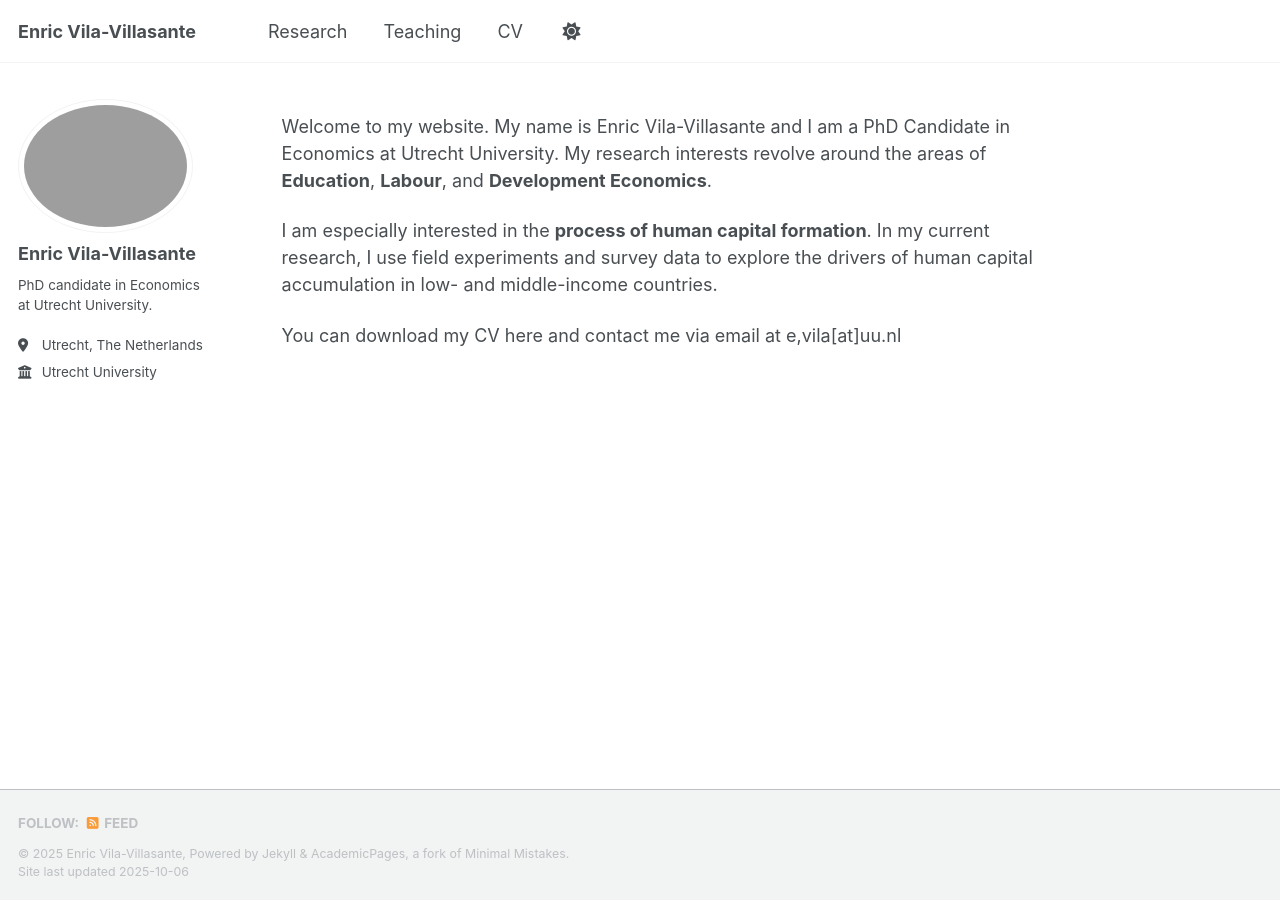
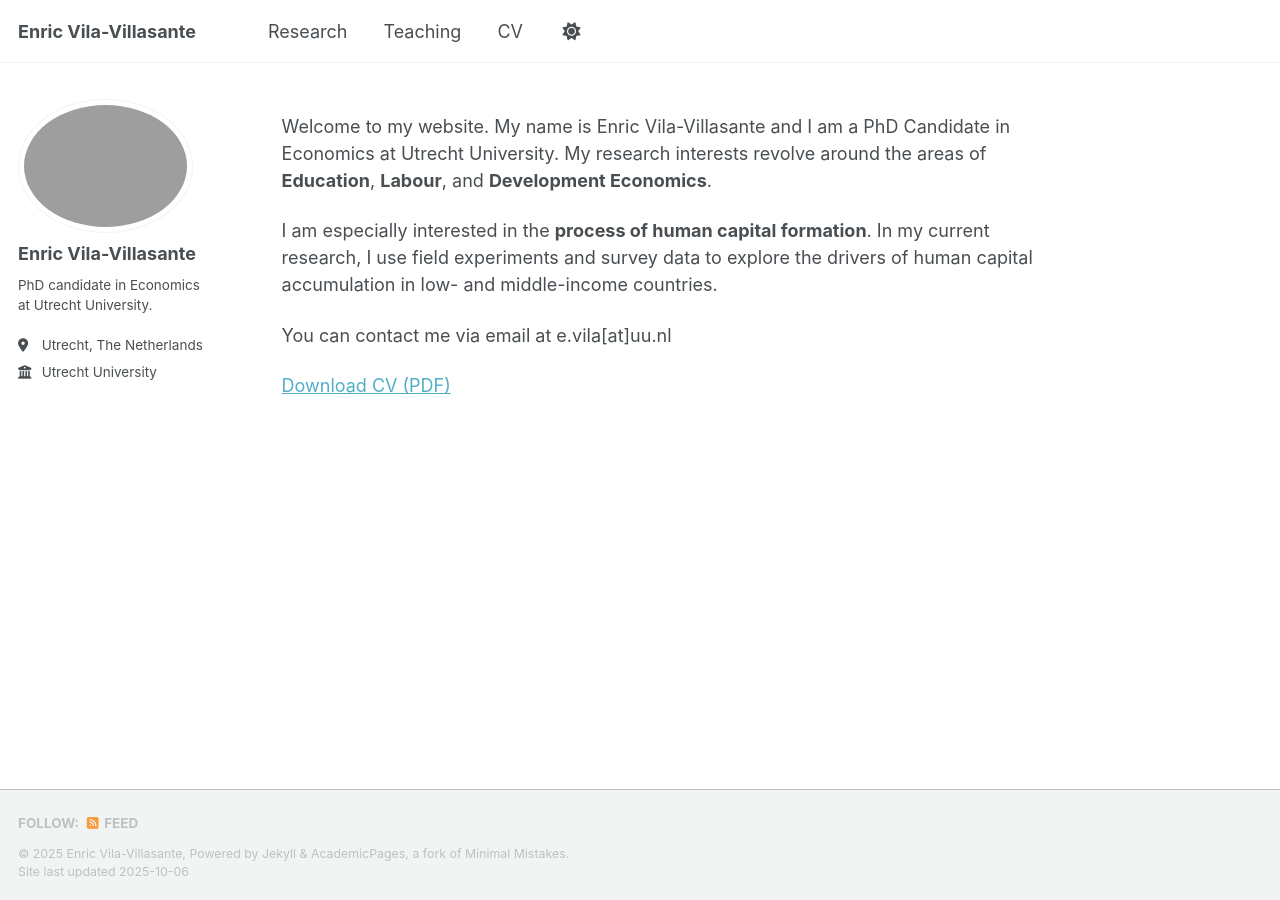
Before and after one commit to enricviladv/enricviladv.github.io, a Jekyll site: the page built from _pages/about.md, in a window 1280 px wide. Built offline with Jekyll 4.4.1, drawn with Linux system fonts in a browser that asks for light colours; a script that is not in the unit is left out.

Commit message:
Update about.md

```diff
--- a/_pages/about.md
+++ b/_pages/about.md
@@ -11,4 +11,6 @@ Welcome to my website. My name is Enric Vila-Villasante and I am a PhD Candidate
 
 I am especially interested in the **process of human capital formation**. In my current research, I use field experiments and survey data to explore the drivers of human capital accumulation in low- and middle-income countries.
 
-You can download my CV here and contact me via email at e,vila[at]uu.nl
+You can contact me via email at e.vila[at]uu.nl
+
+[Download CV (PDF)](/files/CV_Enric_Vila_Villasante_September_2025.pdf)
```
